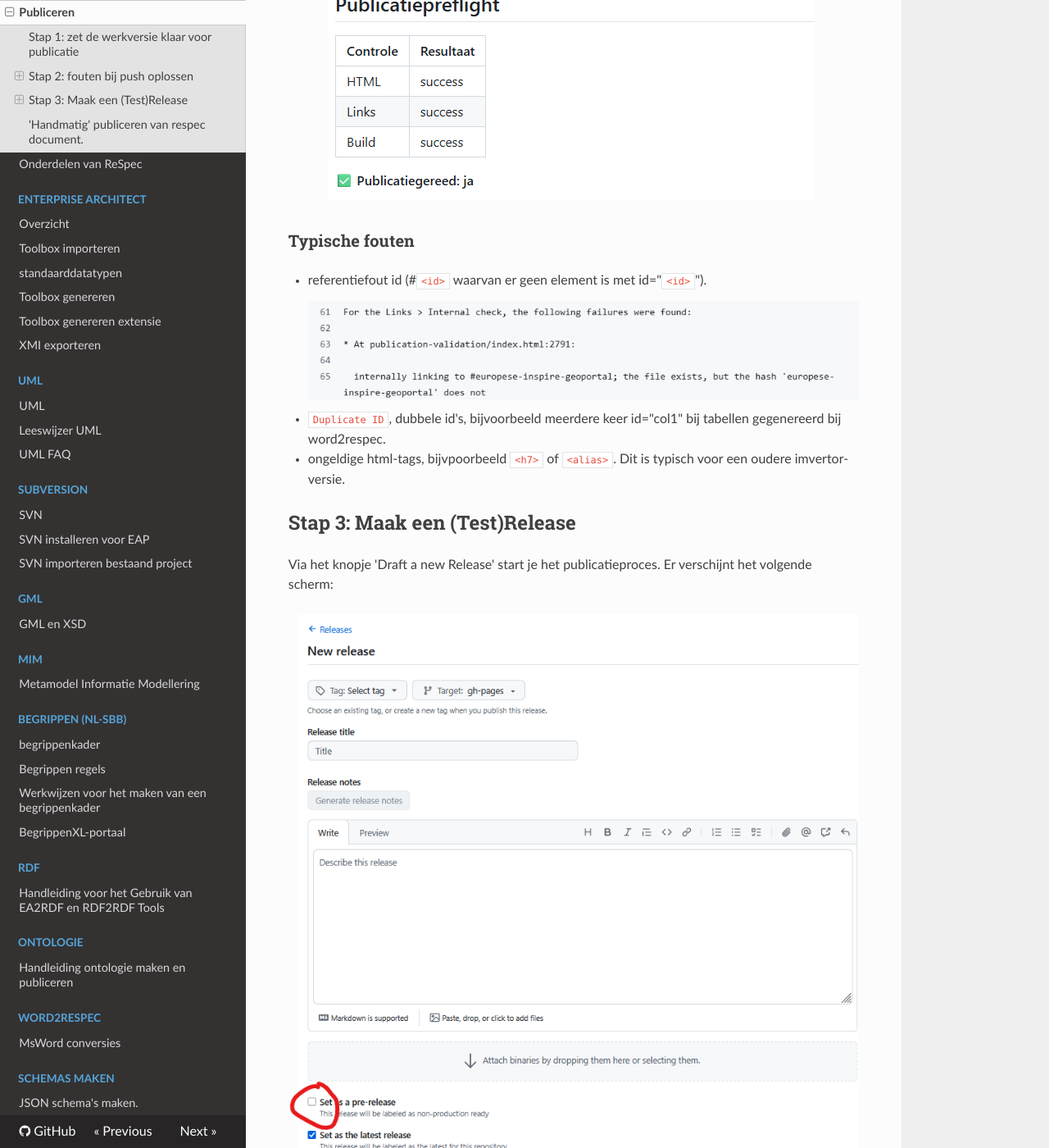
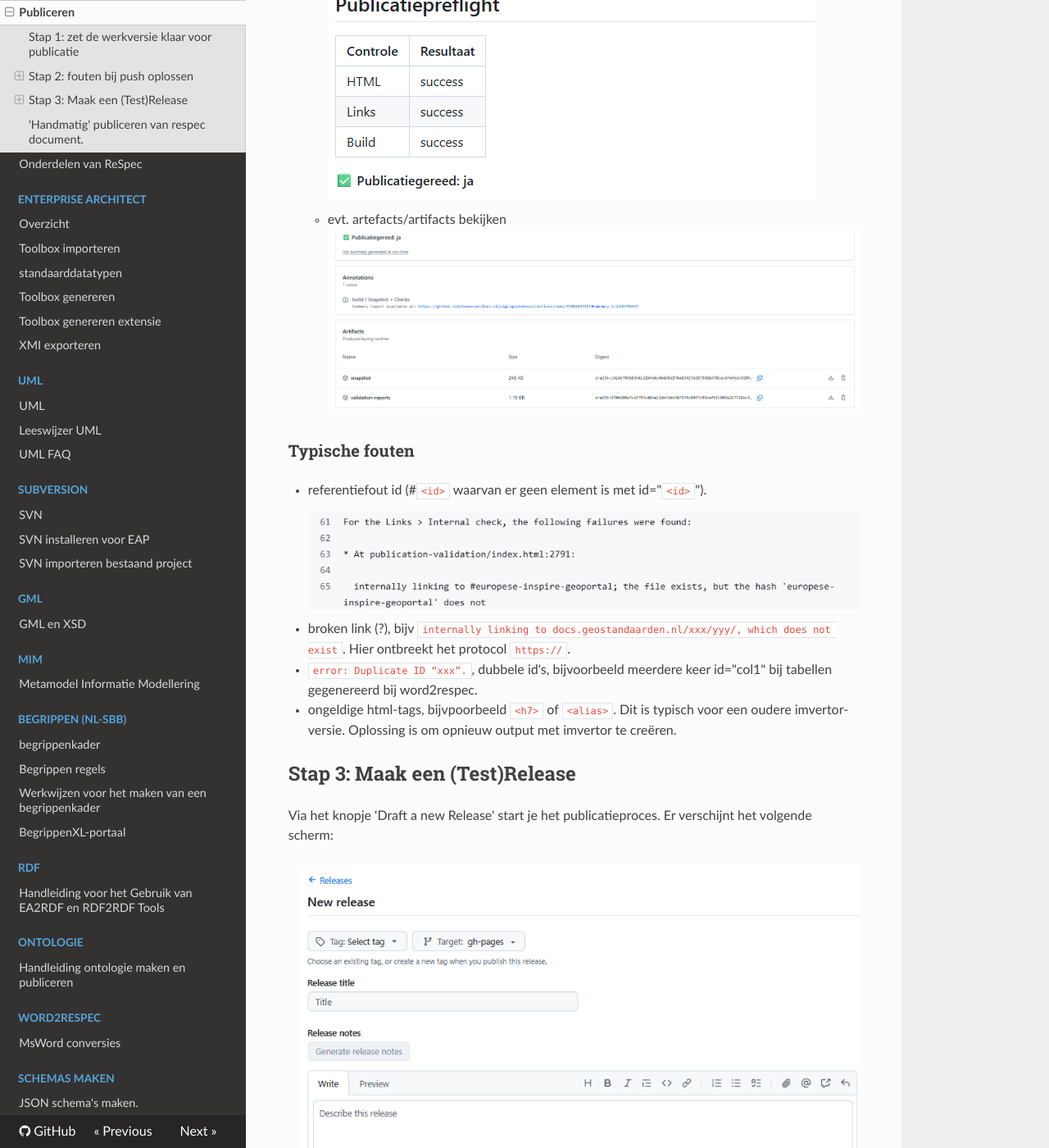
Before and after one commit to Geonovum/handleiding-tooling, an MkDocs documentation site: the page built from docs/ReSpec/ReSpec-publiceren.md, in a window 1280 px wide and 1400 px high, scrolled down 3569 px. Shown: the whole window at 82% size. Built offline with MkDocs 1.6.1, drawn with Linux system fonts in a browser that asks for light colours; nearby versions of some CDN libraries.

Commit message:
artefacts

```diff
--- a/docs/ReSpec/ReSpec-publiceren.md
+++ b/docs/ReSpec/ReSpec-publiceren.md
@@ -50,11 +50,13 @@ Zie ook: [README bij Geonovum ReSpec template](https://github.com/Geonovum/NL-Re
 - 'Snapshot + Checks' stappen !['Snapshot + Checks details'](media/snapshot-checks-details.png)
     - 'Validate publication HTML', 'Run WCAG x.x check' en 'Validate publication links' !['Snapshot + Checks: HTML, WCAG, publicatielinks'](media/snapshot-checks-details-2.png)
     - publicatiegereed ja/nee? !['Snapshot + Checks: summary publicatiegereed'](media/summary-preflight.png)
+    - evt. artefacts/artifacts bekijken !['artefacts'](media/artefacts.png)
 
 ### Typische fouten
 - referentiefout id (#`<id>` waarvan er geen element is met id="`<id>`"). !['broken-link'](media/broken-link.png)
-- `Duplicate ID`, dubbele id's, bijvoorbeeld meerdere keer id="col1" bij tabellen gegenereerd bij word2respec.
-- ongeldige html-tags, bijvpoorbeeld `<h7>` of `<alias>`. Dit is typisch voor een oudere imvertor-versie.
+- broken link (?), bijv `internally linking to docs.geostandaarden.nl/xxx/yyy/, which does not exist`. Hier ontbreekt het protocol `https://`.
+- `error: Duplicate ID “xxx”.`, dubbele id's, bijvoorbeeld meerdere keer id="col1" bij tabellen gegenereerd bij word2respec.
+- ongeldige html-tags, bijvpoorbeeld `<h7>` of `<alias>`. Dit is typisch voor een oudere imvertor-versie. Oplossing is om opnieuw output met imvertor te creëren.
 
 
 ## Stap 3: Maak een (Test)Release
```
Also changed, not shown: docs/ReSpec/media/artefacts.png (added).
